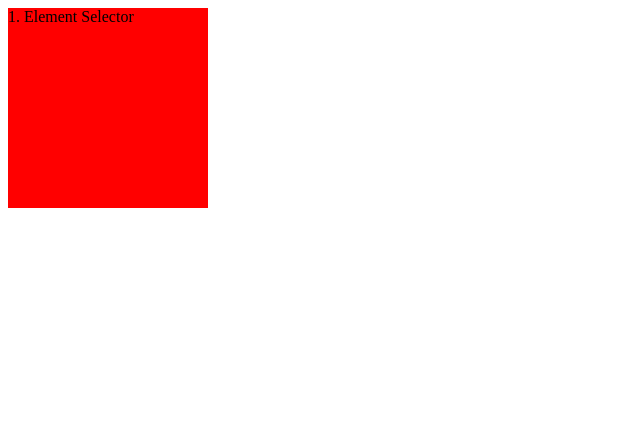
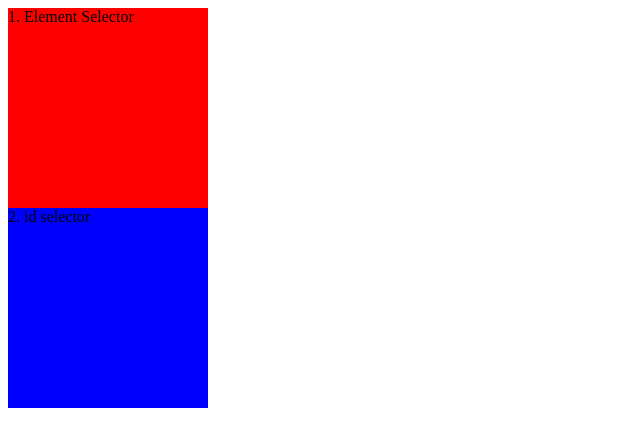
Before and after one commit to SalarAhmed119/day-06-css-selectors, a plain HTML site: page index.html in a window 1280 px wide. Shown: the whole page, without its empty margins (0-640 px from the left). Drawn offline with Linux system fonts and the light colour scheme.

Commit message:
id selector done

```diff
--- a/index.html
+++ b/index.html
@@ -11,9 +11,17 @@
                 height: 200px;
                 background: red;
             }
+            /*2. id selector*/
+            span#a1{
+                display: block;
+                width: 200px;
+                height: 200px;
+                background: blue;
+            }
         </style>
     </head>
     <body>
         <div>1. Element Selector</div>
+        <span id="a1">2. id selector</span>
     </body>
 </html>
```
